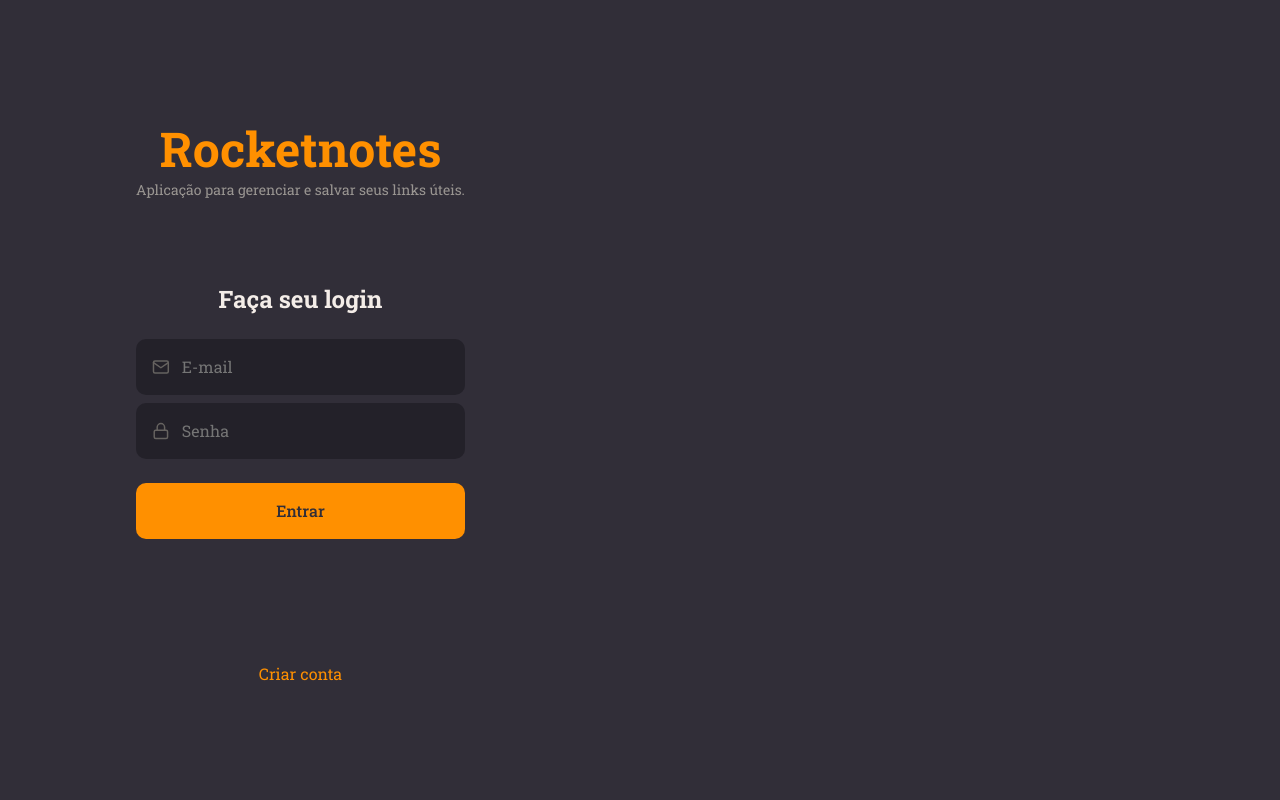
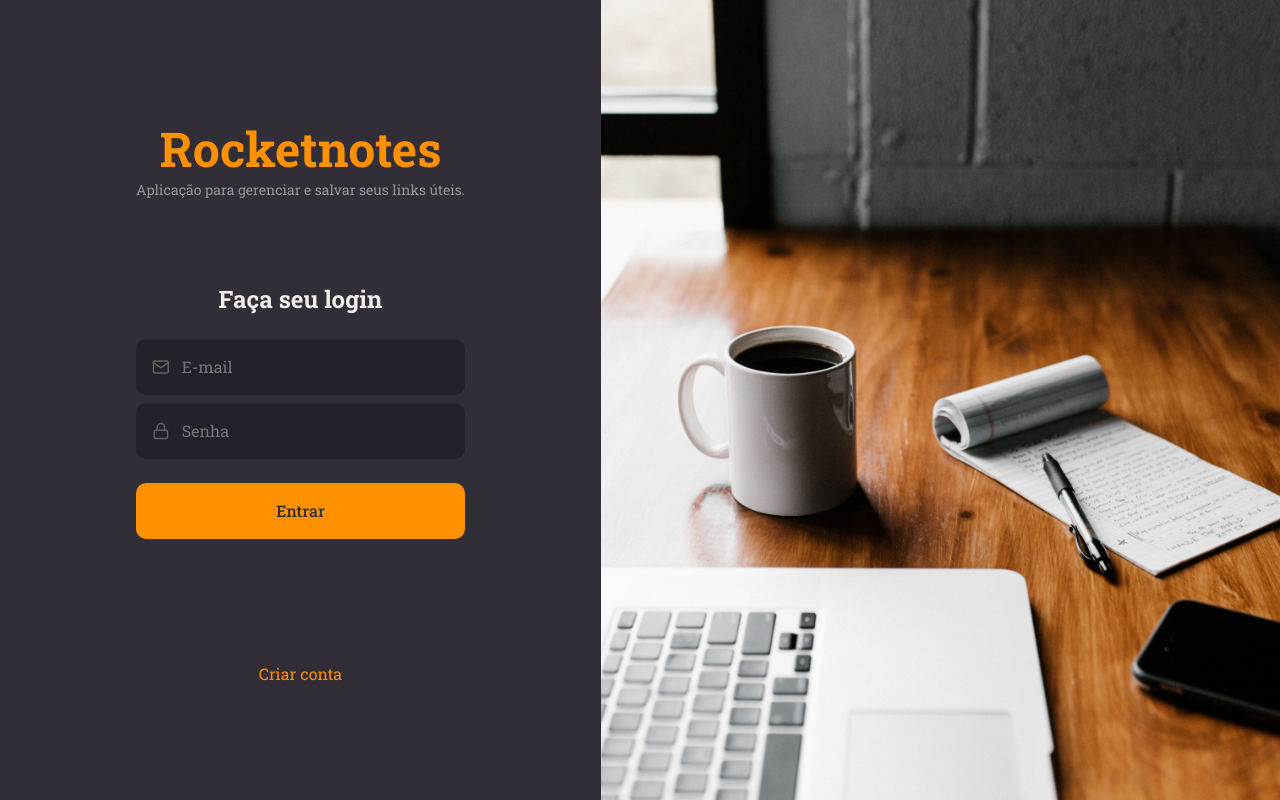
Before and after one commit to felipegazolla/rocketnotes, a React (Vite) app: page / in a window 1280 px wide. Built offline with nearby package versions, Linux system fonts and the light colour scheme.

Commit message:
background img

```diff
--- a/src/pages/SignIn/index.jsx
+++ b/src/pages/SignIn/index.jsx
@@ -1,4 +1,4 @@
-import { Container, Form } from './styles'
+import { Container, Form, Background } from './styles'
 import { FiMail, FiLock } from 'react-icons/fi'
 
 import { Input } from '../../components/Input'
@@ -23,6 +23,8 @@
           Criar conta
         </a>
       </Form>
+
+      <Background />
     </Container>
   )
 }
--- a/src/pages/SignIn/styles.js
+++ b/src/pages/SignIn/styles.js
@@ -1,4 +1,5 @@
 import styled from "styled-components"
+import background from '../../assets/background.png'
 
 export const Container = styled.div`
   height: 100vh;
@@ -37,3 +38,9 @@
     color: ${({ theme }) => theme.COLORS.ORANGE};
   }
 `
+
+export const Background = styled.div`
+  flex: 1;
+  background: url(${background}) no-repeat center center;
+  background-size: cover;
+`
```
Also changed, not shown: src/assets/background.png (added).
